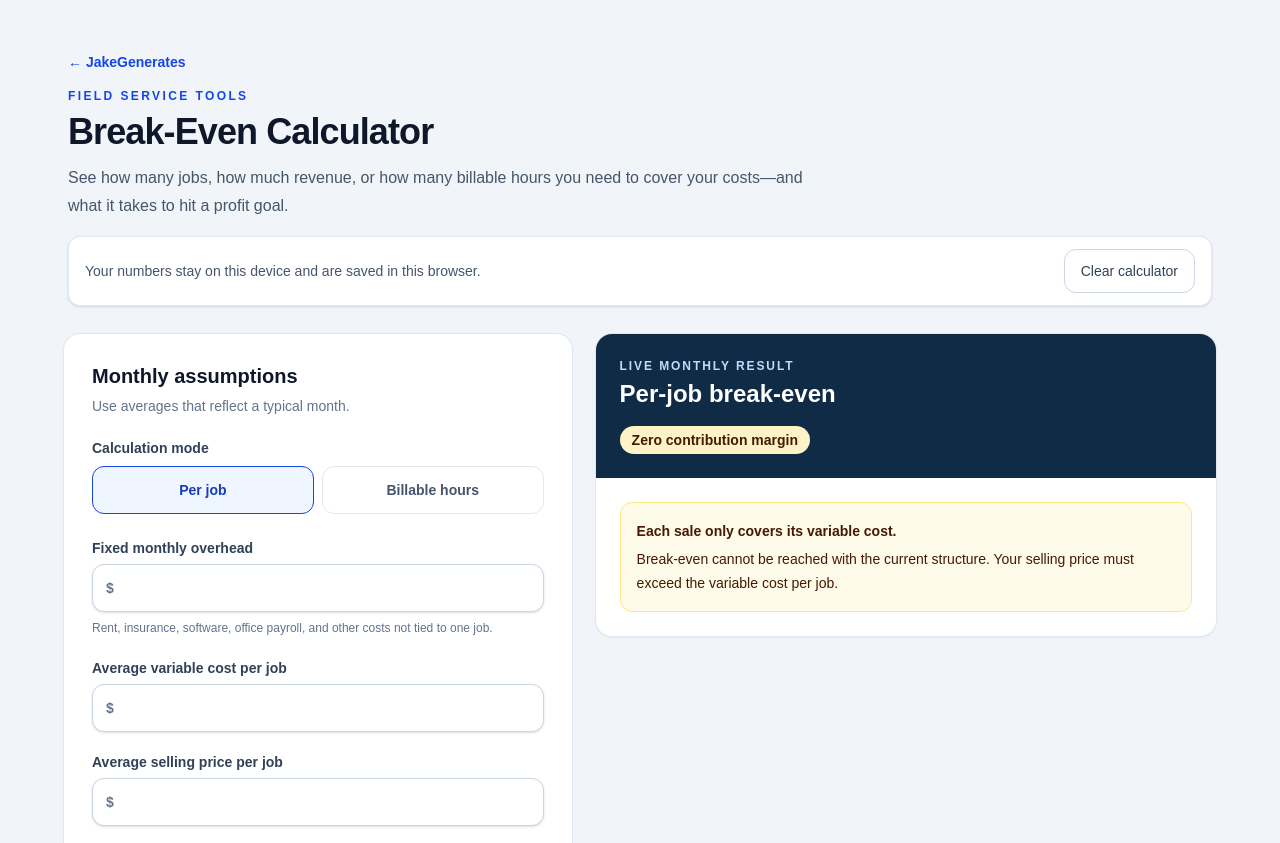
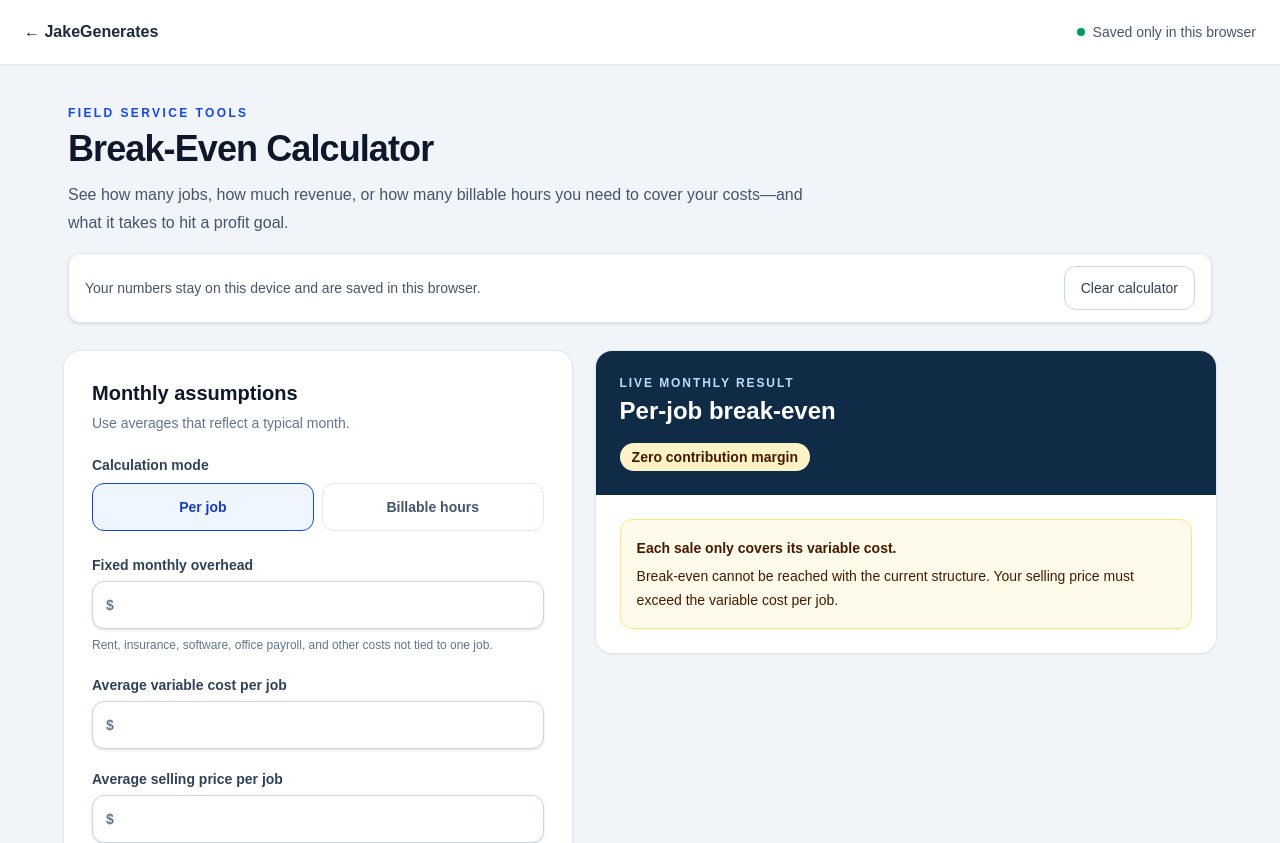
Before and after one commit to jakevans90/break-even-calculator, a Next.js app: page / in a window 1280 px wide. Shown: the top 843 px of the page. Built offline with nearby package versions, Linux system fonts and the light colour scheme.

Commit message:
Standardize JakeGenerates header

```diff
--- a/src/app/globals.css
+++ b/src/app/globals.css
@@ -5,3 +5,4 @@ html { background: #f1f5f9; }
 body { margin: 0; color: #0f172a; font-family: Arial, Helvetica, sans-serif; }
 button, input { font: inherit; }
 ::selection { background: #bfdbfe; }
+main > div > header > a[href="https://jakegenerates.com/"]:first-child { display: none; }
--- a/src/app/layout.tsx
+++ b/src/app/layout.tsx
@@ -1,6 +1,7 @@
 import type { Metadata } from "next";
 import { SiteFooter } from "@/components/site-footer";
+import { SiteHeader } from "@/components/site-header";
 import "./globals.css";
 
 export const metadata: Metadata = { title: "Break-Even Calculator | JakeGenerates", description: "Calculate the jobs, revenue, or billable hours needed to cover costs and reach a monthly profit goal.", robots: { index: false, follow: false } };
-export default function RootLayout({ children }: Readonly<{ children: React.ReactNode }>) { return <html lang="en"><body>{children}<SiteFooter /></body></html>; }
+export default function RootLayout({ children }: Readonly<{ children: React.ReactNode }>) { return <html lang="en"><body><SiteHeader />{children}<SiteFooter /></body></html>; }
--- /dev/null
+++ b/src/components/site-header.tsx
@@ -0,0 +1,3 @@
+export function SiteHeader() {
+  return <header className="sticky top-0 z-50 border-b border-slate-200 bg-white"><div className="mx-auto flex min-h-16 max-w-7xl items-center justify-between gap-4 px-3 sm:px-6"><a href="https://jakegenerates.com/" className="inline-flex min-h-11 items-center rounded-lg pr-3 font-semibold text-slate-800 outline-none hover:text-blue-700 hover:underline focus-visible:ring-4 focus-visible:ring-blue-100">← JakeGenerates</a><span className="hidden items-center gap-2 text-sm text-slate-600 sm:inline-flex"><span className="h-2 w-2 rounded-full bg-emerald-600" aria-hidden="true" />Saved only in this browser</span></div></header>;
+}
```
Also changed, not shown: 1 other file (tests, documents, lock files or other folders).
